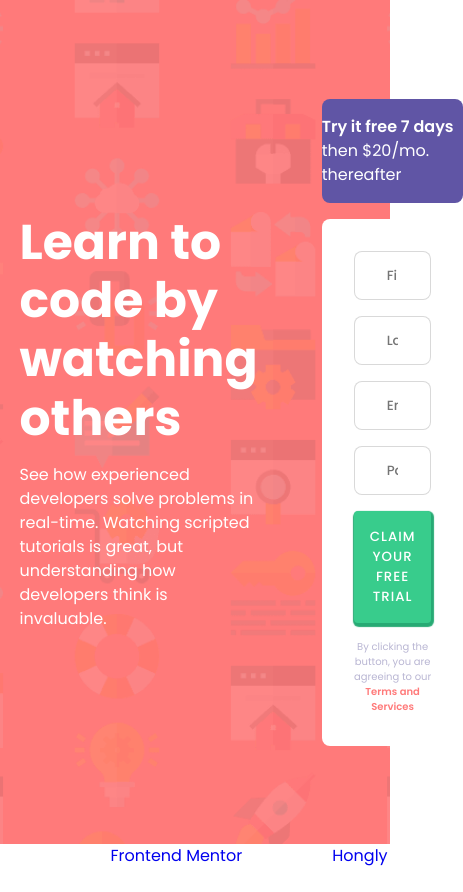
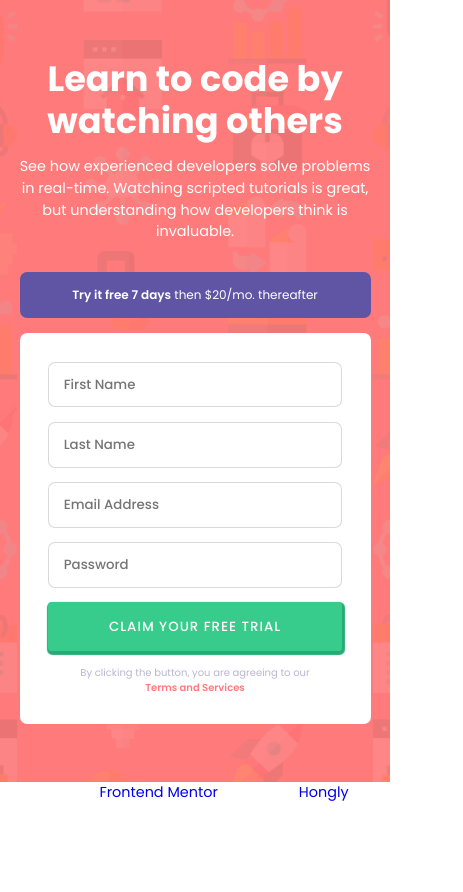
Before and after one commit to OungHongly/Intro-signup-form, a plain HTML site: page index.html in a window 390 px wide. Shown: the whole page, 463 px wide, since content can reach past the window. After the commit the page ends 844 px from the top, so only its background shows below. Drawn offline with Linux system fonts and the light colour scheme.

Commit message:
add responesive

```diff
--- a/css/style.css
+++ b/css/style.css
@@ -255,3 +255,38 @@ small {
 .invalid-border {
   border: 1px solid var(--primary-red);
 }
+
+/* ==== Responesive ==== */
+@media (max-width: 875px) {
+  .heading {
+    font-size: var(--text-h3);
+  }
+  .message {
+    font-size: 12px;
+  }
+  .form-control .input-field {
+    padding: var(--space-md) var(--space-md);
+  }
+}
+@media (max-width: 760px) {
+  .grid-container {
+    gap: var(--space-md);
+  }
+}
+@media (max-width: 620px) {
+  html {
+    font-size: 56.25%;
+  }
+  .signup {
+    height: auto;
+  }
+  .grid-item1 {
+    text-align: center;
+  }
+  .grid-container {
+    margin: var(--space-xl) 0;
+    grid-template-columns: 1fr;
+    grid-template-rows: auto auto;
+    gap: var(--space-lg);
+  }
+}
```
